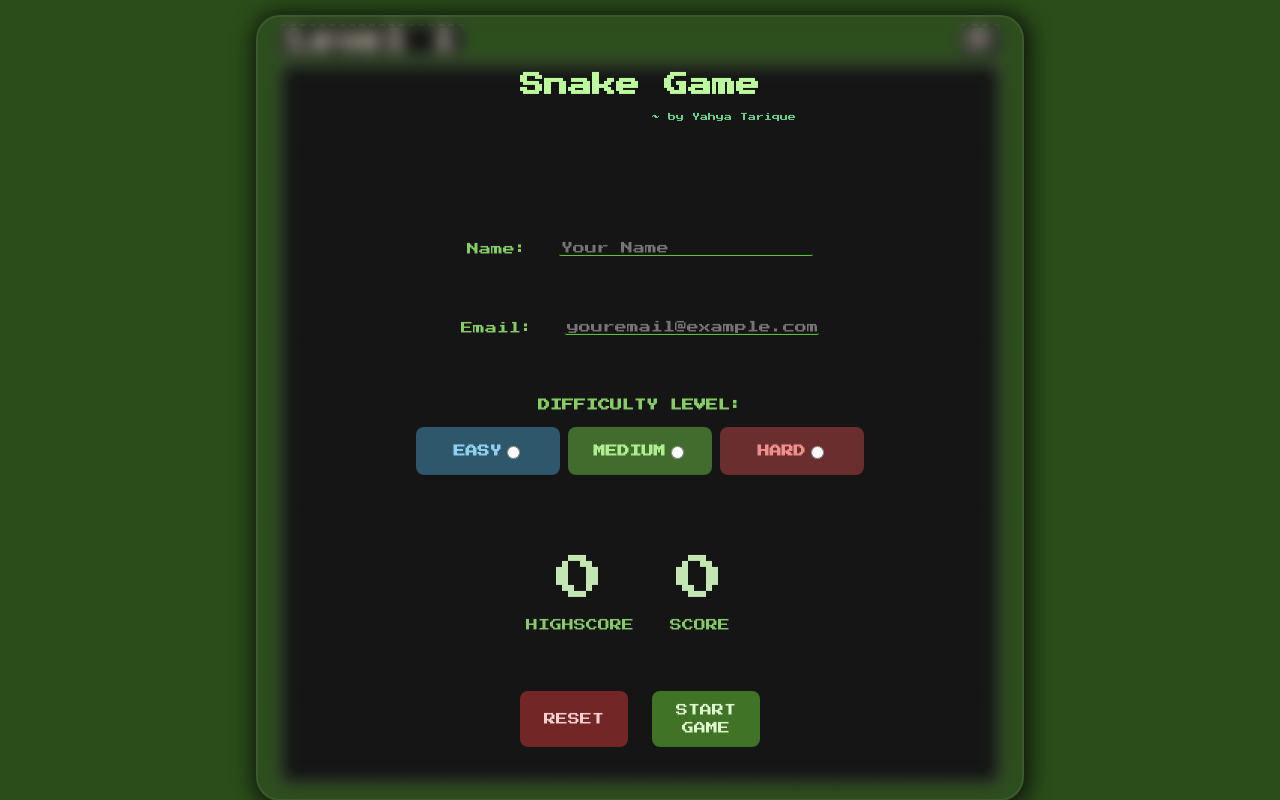
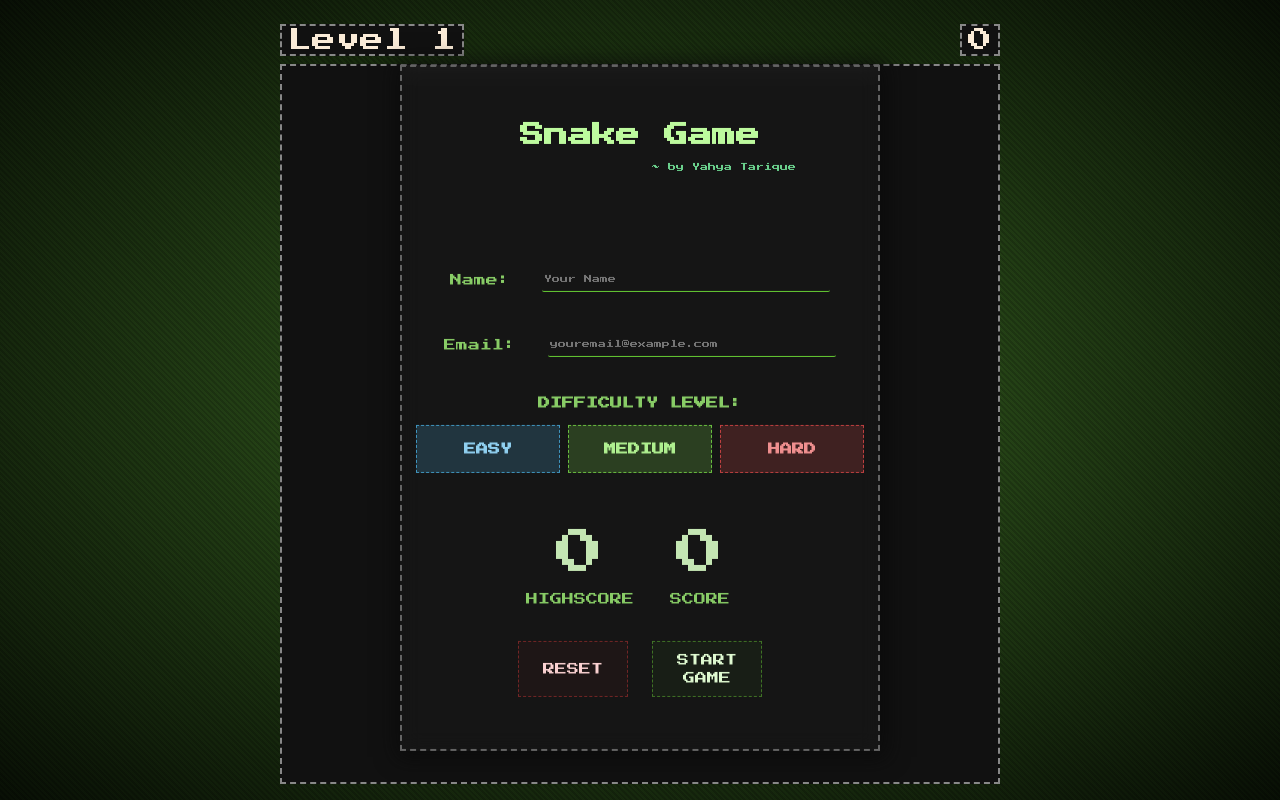
Before and after one commit to yahyatarique/snakeGame, a plain HTML site: page index.html in a window 1280 px wide. Drawn offline with Linux system fonts and the light colour scheme.

Commit message:
Design updates.

```diff
--- a/style.css
+++ b/style.css
@@ -29,9 +29,10 @@ p {
 }
 
 body {
-    --hue: 100;
+    --hue: 0;
     --text-color: rgba(220, 220, 220, 0.8);
     --ff: 'Press Start 2P', cursive;
+    --glassmorphism_blur: 10px;
 
     margin: 0;
     padding: 0;
@@ -40,7 +41,7 @@ body {
     align-items: center;
     justify-content: center;
     height: 100vh;
-    background-color: hsl(var(--hue), 50%, 20%);
+    background: radial-gradient(ellipse at center, hsla(var(--hue), 50%, 50%, 0.2) 0%, hsla(calc(var(--hue) + 20), 50%, 0%, 0.8) 100%), repeating-linear-gradient(45deg, hsl(var(--hue), 50%, 20%) 0 2px, hsl(var(--hue), 50%, 15%) 2px 4px);
     transition: background-color ease 1s;
     font-family: var(--ff);
 }
@@ -159,7 +160,6 @@ body {
     font-size: 1vmin;
     font-weight: bold;
     background: radial-gradient(hsl(var(--hue), 60%, 40%) 35%, hsl(var(--hue), 50%, 0%));
-    border-radius: 50%;
 
     position: relative;
     display: flex;
@@ -268,12 +268,13 @@ body {
     height: 7vmin;
     margin: 0.5vmin;
     padding: 0 3vmin;
-    border-radius: 1vmin;
+    border-radius: 0;
     scale: 1;
     transition: all 0.3s ease-in-out;
     text-transform: uppercase;
     cursor: pointer;
-    background-color: hsl(var(--hue), 50%, 30%);
+    background-color: hsla(var(--hue), 50%, 30%, 0.1);
+    border: 1px dashed hsl(var(--hue), 50%, 30%);
     color: hsl(var(--hue), 80%, 90%);
     line-height: 1.5em;
 }
@@ -284,7 +285,7 @@ body {
 }
 
 .start:hover, .start:focus {
-    background-color: hsl(var(--hue), 50%, 40%);
+    background-color: hsla(var(--hue), 50%, 40%, 0.5);
 }
 
 .reset {
@@ -294,7 +295,7 @@ body {
 .game-ui {
     --redness: 0;
 
-    width: 60%;
+    width: 60vmin;
     height: max-content;
     position: fixed;
     top: 50%;
@@ -304,15 +305,15 @@ body {
     transform: translate(-50%, -50%);
     scale: 0.5;
     flex-direction: column;
-    gap: 6vmin;
+    gap: 3vmin;
     justify-content: center;
 
     background-color: rgba(calc(var(--redness) + 100), 100, 100, 0.05);
     color: hsl(var(--hue), 50%, 60%);
-    backdrop-filter: blur(8px);
-    -webkit-backdrop-filter: blur(8px);
-    border: 0.25vmin solid rgba(200, 200, 200, 0.1);
-    border-radius: 3vmin;
+    backdrop-filter: blur(var(--glassmorphism_blur));
+    -webkit-backdrop-filter: blur(var(--glassmorphism_blur));
+    border: 0.25vmin dashed rgba(calc(var(--redness) + 100), 100, 100, 1);
+    border-radius: 0;
     padding: 5vmin 2vmin;
     z-index: 50;
     box-shadow: 2px 2px 20px 5px rgba(10, 10, 10, 0.8);
@@ -342,10 +343,16 @@ body {
 
 .email-input #email {
     color: hsl(var(--hue), 50%, 80%);
+    padding-block: 1vmin;
+    font-size: 1vmin;
+    width: 40%;
 }
 
 .name-input #name {
-    color: hsl(var(--hue), 50%, 80%)
+    color: hsl(var(--hue), 50%, 80%);
+    padding-block: 1vmin;
+    font-size: 1vmin;
+    width: 40%;
 }
 
 .difficulty-selector {
@@ -386,9 +393,9 @@ body {
     color: hsl(var(--hue), 75%, 75%);
     width: 18vmin;
     height: 6vmin;
-    background-color: hsl(var(--hue), 40%, 30%);
+    background-color: hsla(var(--hue), 40%, 30%, 0.5);
+    border: 0.5px dashed hsl(var(--hue), 50%, 50%);
     padding: 2vmin;
-    border-radius: 1vmin;
     /* opacity: 0.5; */
 
     text-align: center;
@@ -426,6 +433,10 @@ body {
 
 .game-ui input:focus-within {
     border-bottom: 1px solid hsl(var(--hue), 40%, 80%);
+}
+
+.game-ui input[type='radio'] {
+    display: none;
 }
 
 .title-cont {
@@ -507,13 +518,14 @@ body {
 
 input[name="difficulty"] + div {
     position: absolute;
-    top: 8vmin;
     opacity: 0;
     scale: 0;
-    transition: all 0.5s ease-in-out;
+    transition: all 0.25s ease-in-out;
     inset: 0;
     top: 17vmin;
     font-size: 1.5vmin;
+    user-select: none;
+    pointer-events: none;
 }
 
 input[name="difficulty"]:checked + div {
```
